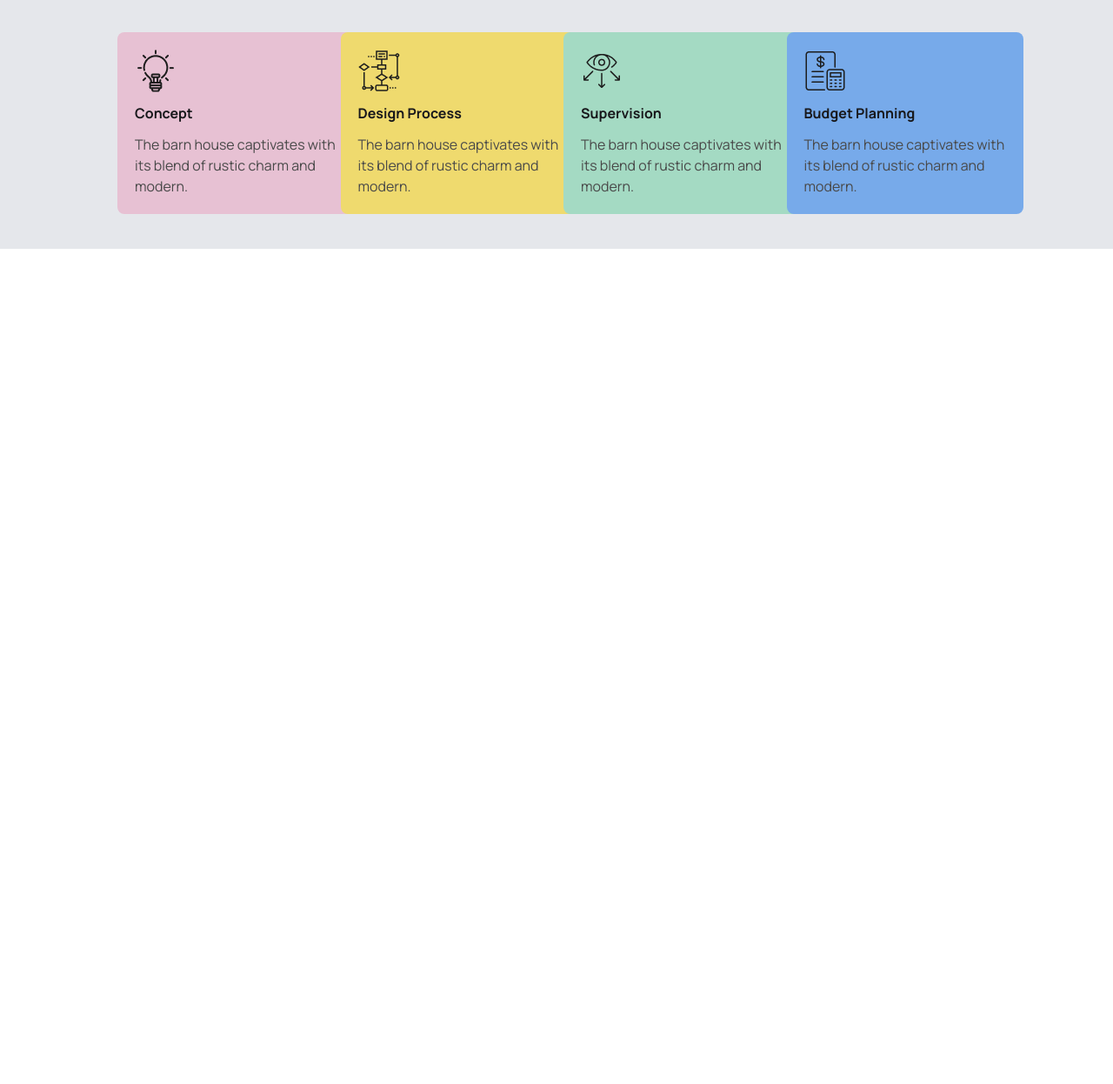
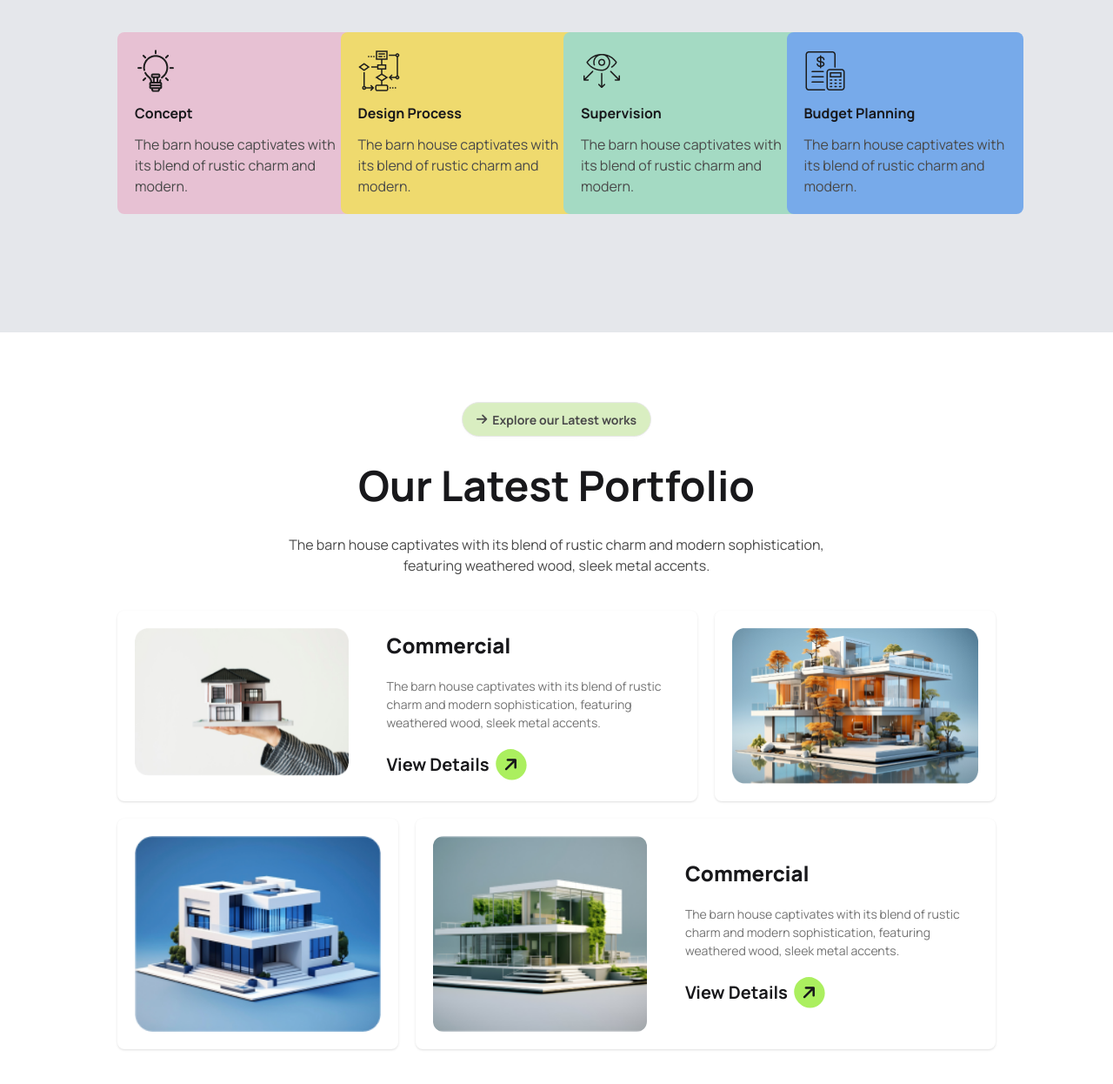
Before and after one commit to iffat-99/Barn-house, a plain HTML site: page index.html in a window 1280 px wide. Shown: the part 2213-3459 px from the top of the page at 87% size. Before the commit the page ends 2499 px from the top, so only its background shows below. Drawn offline with nearby package versions, Linux system fonts and the light colour scheme.

Commit message:
latest work section

```diff
--- a/index.html
+++ b/index.html
@@ -276,7 +276,7 @@
                     </p>
             </div>
             <div class="mt-10 grid grid-cols-1 md:grid-cols-2 lg:grid-cols-4 gap-4">
-                <!-- card-Concept -->
+                <!-- Concept -->
                 <div class="space-y-3 bg-[#E7C1D3] lg:w-68 p-5 rounded-lg mx-auto">
                     <img src="./assets/concept.png" alt="">
                     <h2 class="font-bold">Concept</h2>
@@ -303,6 +303,82 @@
             </div>
         </section>
 
+        <section class="bg-white my-24">
+            <div class="mx-8 lg:mx-[135px] py-20">
+                <div class="text-center mx-auto space-y-8 ">
+                    <button class="btn bg-[#d9eec1] rounded-full font-bold text-[#494949]"><i
+                        class="fa-solid fa-arrow-right text-[#494949]"></i>Explore our Latest works</button>
+                        <h1 class="text-5xl font-bold">Our Latest Portfolio</h1>
+                        <p class="text-[#494949] lg:w-2/3 mx-auto">The barn house captivates with its blend of rustic charm and modern sophistication, featuring weathered wood, sleek metal accents.
+
+                        </p>
+                </div>
+                <div class="mt-10 grid grid-cols-1 md:grid-cols-2 lg:grid-cols-3 gap-5">
+                    <div class="md:col-span-2 ">
+                        <div class="card md:flex md:card-side shadow-sm">
+                            <figure class="px-5 my-5 h-full w-full">
+                              <img class="rounded-xl h-full w-full "
+                                src="./assets/img1.png"
+                                alt="Album" />
+                            </figure>
+                            <div class="card-body my-auto space-y-3 ">
+                              <h2 class="card-title text-2xl font-extrabold">Commercial</h2>
+                              <p class="text-[#737373]">The barn house captivates with its blend of rustic charm and modern sophistication, featuring weathered wood, sleek metal accents.
+
+                              </p>
+                              <div class="card-actions">
+                                <a class="font-bold text-xl" href="">View Details<i
+                                    class="fa-solid fa-arrow-right ml-2 bg-[#ABEF5F] rounded-full p-2 -rotate-45 font-light mr-2 lg:mr-4"></i></a>
+                              </div>
+                            </div>
+                          </div>
+
+
+                    </div>
+                    <div class="card px-5 shadow-sm">
+                        <figure class="h-full w-full py-5">
+                          <img
+                            src="./assets/img2.png"
+                            alt=""
+                            class="rounded-xl h-full w-full" />
+                        </figure>
+
+                      </div>
+                      <div class="card px-5 shadow-sm">
+                        <figure class="h-full w-full py-5">
+                          <img
+                            src="./assets/img3.png"
+                            alt=""
+                            class="rounded-xl h-full w-full" />
+                        </figure>
+
+                      </div>
+                      <!-- card-4 -->
+
+                      <div class="md:col-span-2 ">
+                        <div class="card md:flex md:card-side h-full w-full shadow-sm">
+                            <figure class="px-5 my-5 w-full ">
+                                <img class="rounded-xl h-full w-full"
+                                src="./assets/img4.png"
+                                alt="Album" />
+                            </figure>
+                            <div class="card-body my-auto space-y-3 ">
+                              <h2 class="card-title text-2xl font-extrabold">Commercial</h2>
+                              <p class="text-[#737373]">The barn house captivates with its blend of rustic charm and modern sophistication, featuring weathered wood, sleek metal accents.
+
+                              </p>
+                              <div class="card-actions">
+                                <a class="font-bold text-xl" href="">View Details<i
+                                    class="fa-solid fa-arrow-right ml-2 bg-[#ABEF5F] rounded-full p-2 -rotate-45 font-light mr-2 lg:mr-4"></i></a>
+                              </div>
+                            </div>
+                          </div>
+
+
+                    </div>
+            </div>
+
+        </section>
     </main>
     <footer></footer>
 </body>
```
